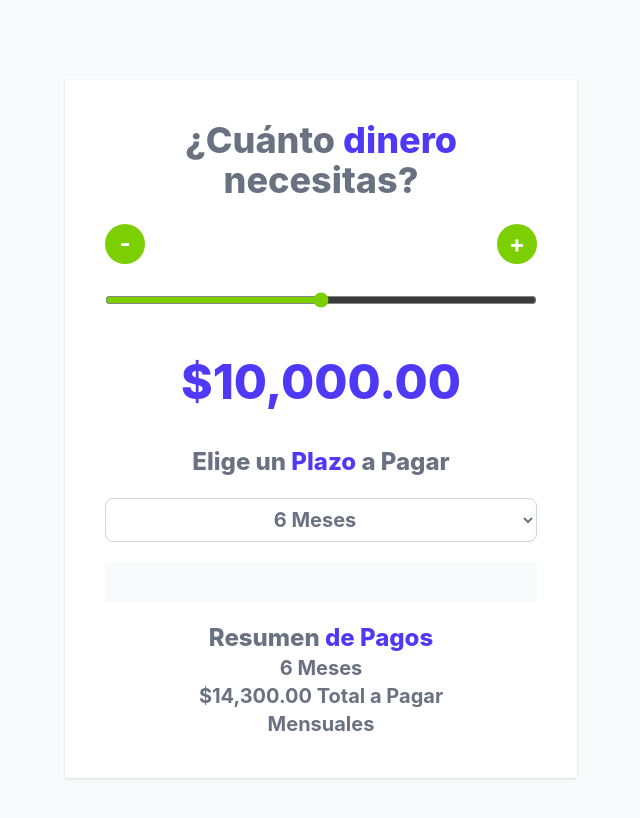
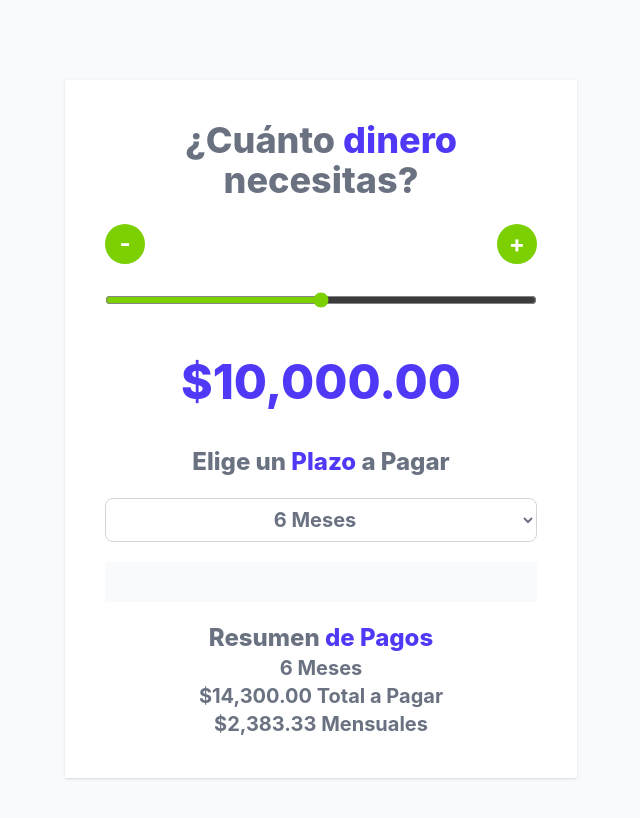
Before and after one commit to FacuLedesmaBertalot/CotizadorPrestamos, a React (Vite) app: page / in a window 1280 px wide. Shown: the top 818 px of the page, without its empty margins (319-959 px from the left). Built offline with nearby package versions, Linux system fonts and the light colour scheme.

Commit message:
Calcula el pago Mensual, finalizado

```diff
--- a/src/App.jsx
+++ b/src/App.jsx
@@ -7,11 +7,17 @@ function App() {
   const [cantidad, setCantidad] = useState(10000);
   const [meses, setMeses] = useState(6);
   const [total, setTotal] = useState(0);
+  const [pago, setPago] = useState(0);
 
   useEffect(() => {
     const resultadoTotalPagar = calcularTotalPagar(cantidad, meses);
     setTotal(resultadoTotalPagar);
   }, [cantidad, meses]);
+
+  useEffect(() => {
+      // Calcular el pago mensual
+    setPago(total / meses);
+  }, [total]);
 
   const MIN = 0;
   const MAX = 20000;
@@ -96,7 +102,7 @@ function App() {
 
           <p className='text-xl text-gray-500 text-center font-bold'>{meses} Meses</p>
           <p className='text-xl text-gray-500 text-center font-bold'>{formatearDinero(total)} Total a Pagar</p>
-          <p className='text-xl text-gray-500 text-center font-bold'>Mensuales</p>
+          <p className='text-xl text-gray-500 text-center font-bold'>{formatearDinero(pago)} Mensuales</p>
     </div>
   )
 }
```
